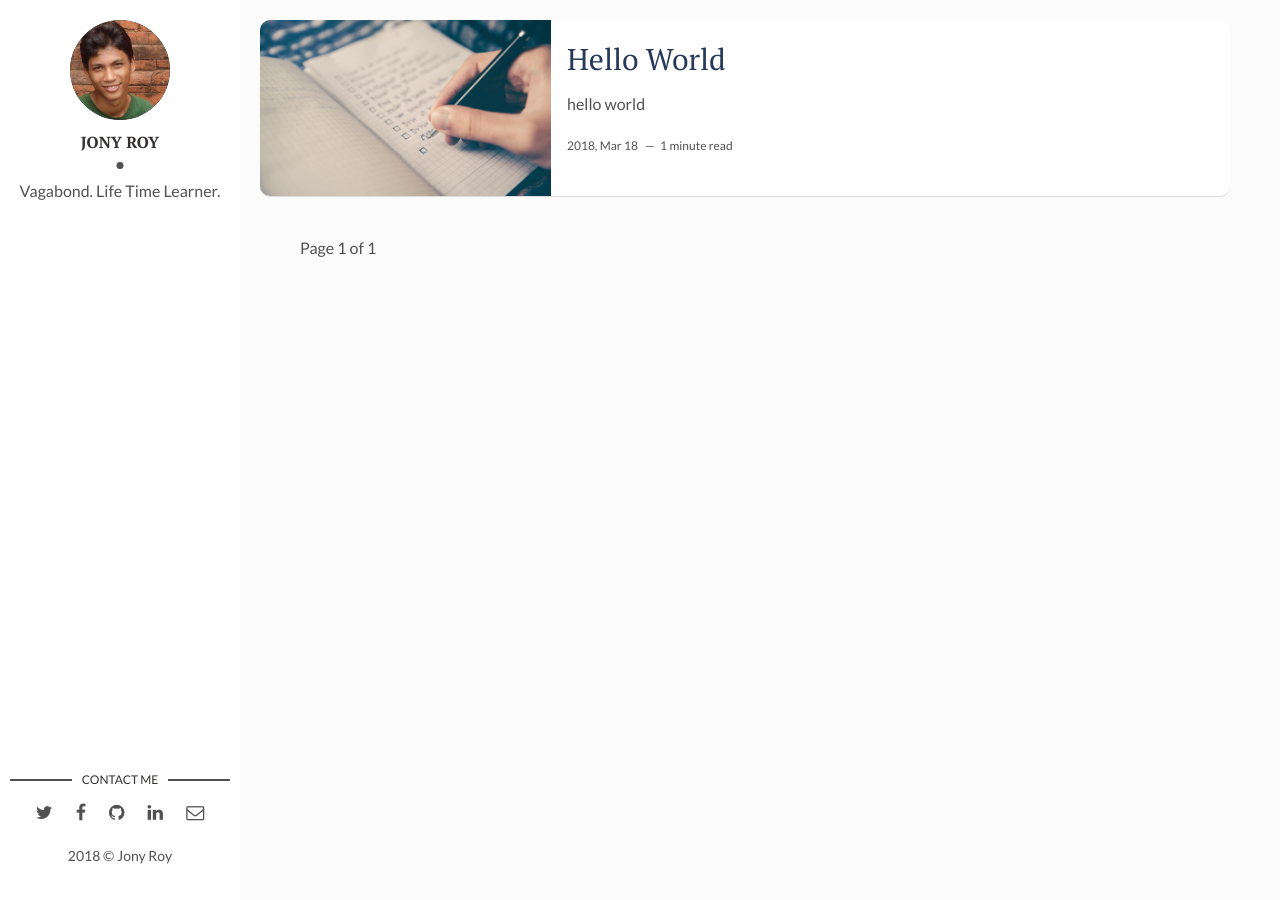
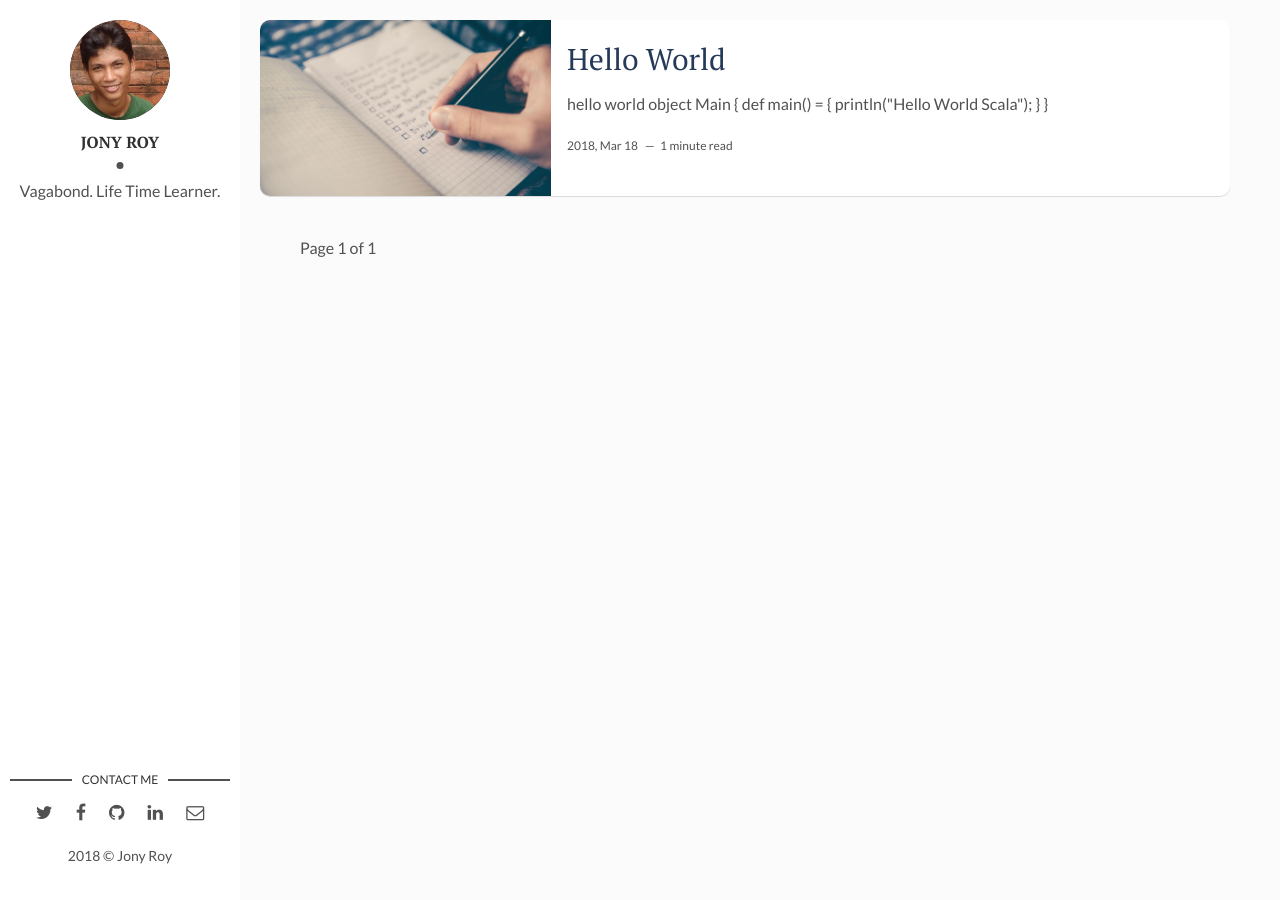
Before and after one commit to jonyroy/jonyroy.github.io, a Jekyll site: the page built from index.html, in a window 1280 px wide. Built offline with Jekyll 4.4.1, drawn with Linux system fonts in a browser that asks for light colours; the list of posts is cut into pages by our own code.

Commit message:
added hello world code

````diff
--- a/_posts/2018-03-19-hello-world.markdown
+++ b/_posts/2018-03-19-hello-world.markdown
@@ -8,3 +8,10 @@ tags: [general] # add tag
 ---
 
 ### hello world
+```scala
+object Main {
+    def main() = {
+        println("Hello World Scala");
+    }
+}
+```
````
